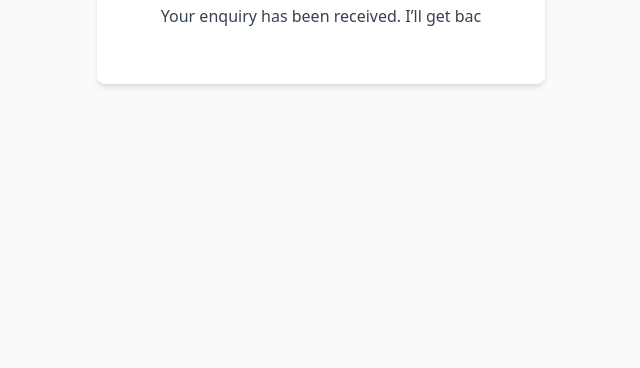
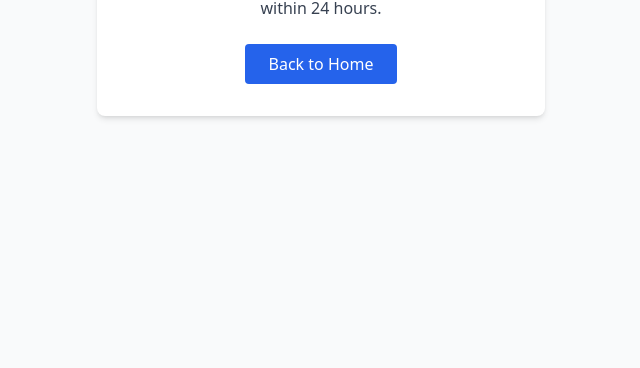
Before and after one commit to jauyeunggithub/full-stack-landing-page, a website: page thank-you.html in a window 1280 px wide. Shown: the part 432-800 px from the top of the page, without its empty margins (319-959 px from the left). Drawn offline with nearby package versions, Linux system fonts and the light colour scheme.

Commit message:
add missing part of thank you page

```diff
--- a/thank-you.html
+++ b/thank-you.html
@@ -42,4 +42,11 @@
     </div>
     <h1 class="text-2xl font-semibold mb-4">🎉 Thank You!</h1>
     <p class="text-gray-700 mb-6">
-      Your enquiry has been received. I’ll get bac
+      Your enquiry has been received. I’ll get back to you within 24 hours.
+    </p>
+    <a href="/"
+      class="inline-block bg-blue-600 text-white font-medium px-6 py-2 rounded hover:bg-blue-700 transition">
+      Back to Home
+    </a>
+  </div>
+</body>
```
